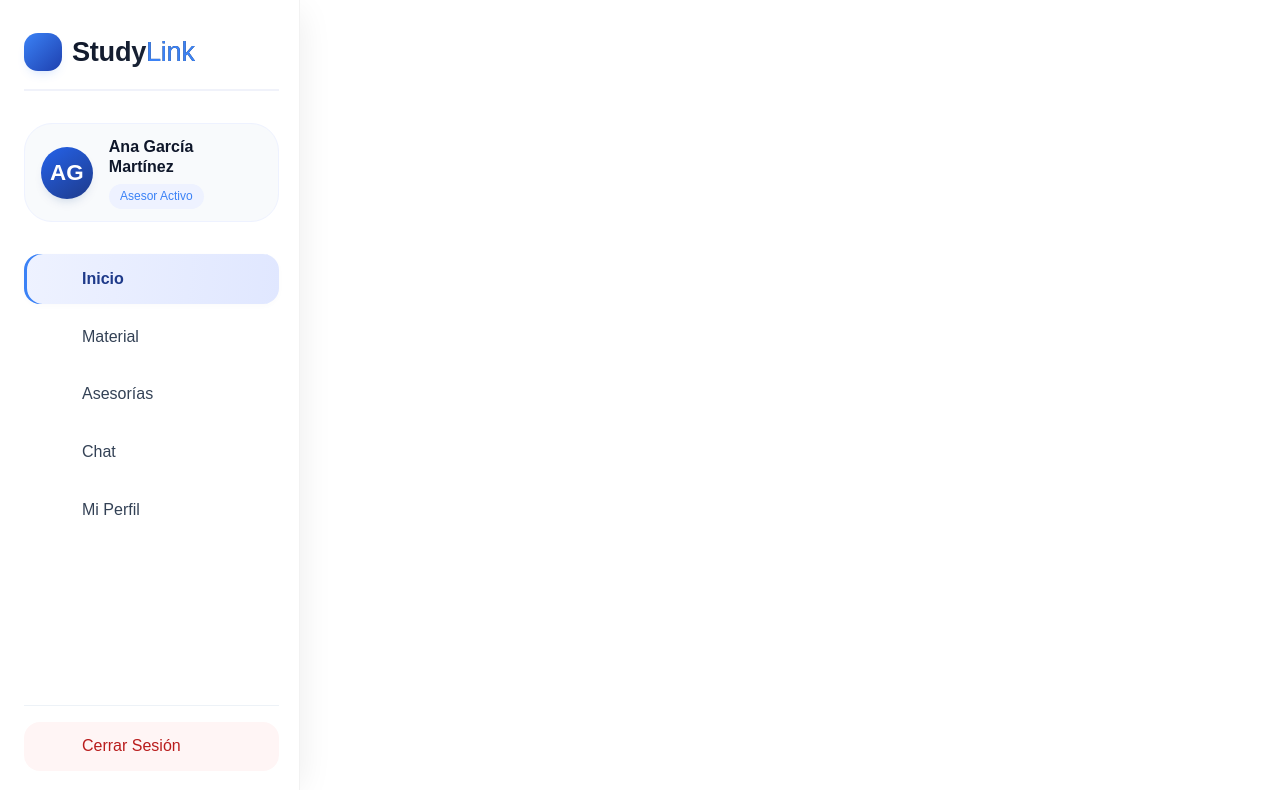
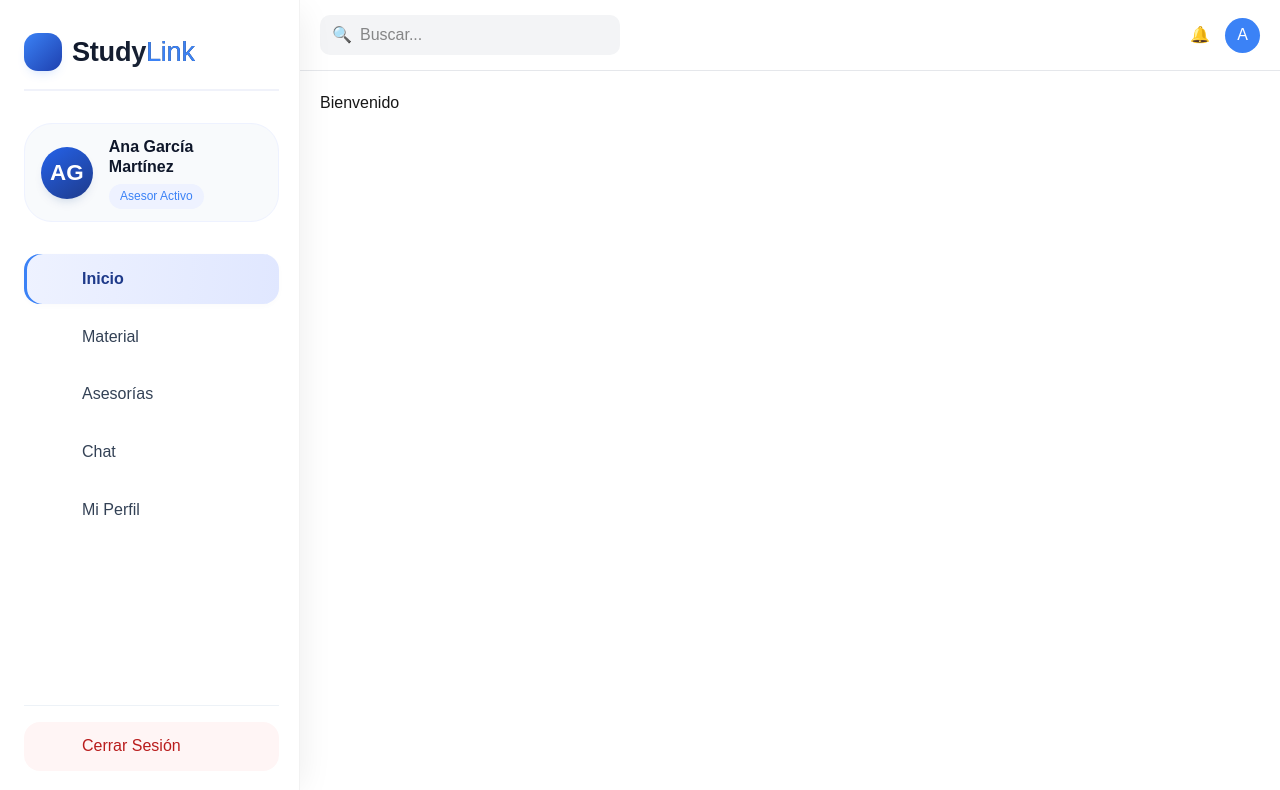
Before and after one commit to RecursosMAC/FrontEnd-Project, a Next.js app in the folder proyecto_studylink/: page / in a window 1280 px wide. Shown: the top 790 px of the page. Built offline with nearby package versions, Linux system fonts and the light colour scheme.

Commit message:
Creacion de barra

```diff
--- /dev/null
+++ b/proyecto_studylink/app/Barra/barra.module.css
@@ -0,0 +1,45 @@
+.header {
+  display: flex;
+  justify-content: space-between;
+  align-items: center;
+  padding: 15px 20px;
+  background: white;
+  border-bottom: 1px solid #e5e7eb;
+}
+
+.search {
+  display: flex;
+  align-items: center;
+  background: #f3f4f6;
+  padding: 8px 12px;
+  border-radius: 10px;
+  width: 300px;
+}
+
+.icon {
+  margin-right: 8px;
+}
+
+.input {
+  border: none;
+  outline: none;
+  background: transparent;
+  width: 100%;
+}
+
+.right {
+  display: flex;
+  align-items: center;
+  gap: 15px;
+}
+
+.avatar {
+  width: 35px;
+  height: 35px;
+  border-radius: 50%;
+  background: #3b82f6;
+  color: white;
+  display: flex;
+  align-items: center;
+  justify-content: center;
+}
--- /dev/null
+++ b/proyecto_studylink/app/Barra/barra.tsx
@@ -0,0 +1,27 @@
+import styles from "./barra.module.css";
+
+export default function Barra() {
+  return (
+    <header className={styles.header}>
+
+      <div className={styles.search}>
+        <span className={styles.icon}>🔍</span>
+
+        <input
+          type="text"
+          placeholder="Buscar..."
+          className={styles.input}
+        />
+      </div>
+
+      <div className={styles.right}>
+        <span>🔔</span>
+
+        <div className={styles.avatar}>
+          A
+        </div>
+      </div>
+
+    </header>
+  );
+}
--- a/proyecto_studylink/app/page.tsx
+++ b/proyecto_studylink/app/page.tsx
@@ -1,9 +1,18 @@
-import Menu from "./Menu/Menu"
+import Menu from "./Menu/Menu";
+import Barra from "./Barra/barra";
 
 export default function HomePage() {
   return (
     <div style={{ display: "flex", minHeight: "100vh" }}>
       <Menu />
+
+      <div style={{ flex: 1 }}>
+        <Barra />
+
+        <main style={{ padding: "20px" }}>
+          <h1>Bienvenido</h1>
+        </main>
+      </div>
     </div>
   );
 }
```
